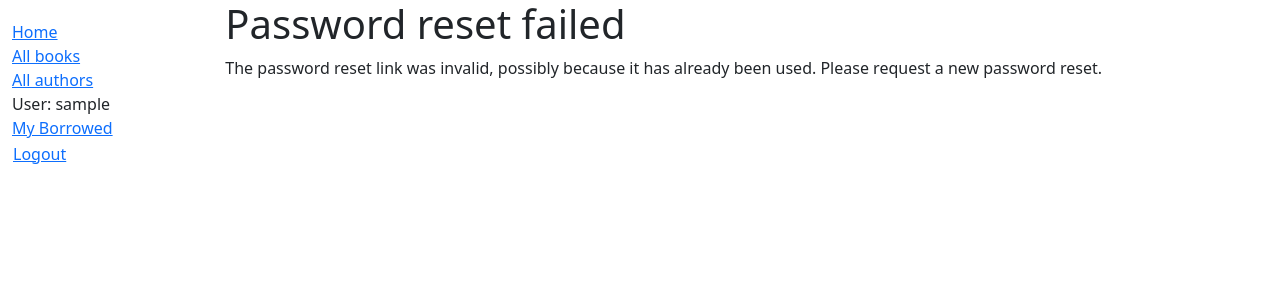
After one commit to addtruong/local_library, a Django app: page /accounts/reset/1/1/ in a window 1280 px wide. The commit adds this page. Shown: the top 300 px of the page. Run offline with Django 5.2, Linux system fonts and the light colour scheme; the visitor is signed in with stand-in values (Sample User, id 1).

Commit message:
feat: user authentication and permissions

```diff
--- a/locallibrary/catalog/admin.py
+++ b/locallibrary/catalog/admin.py
@@ -37,10 +37,10 @@ class BookAdmin(admin.ModelAdmin):
 
 @admin.register(BookInstance)
 class BookInstanceAdmin(admin.ModelAdmin):
-    list_display = ("book", "status", "due_back", "id")
+    list_display = ("book", "status", "borrower", "due_back", "id")
     list_filter = "status", "due_back"
 
     fieldsets = (
-        (None, {"fields": ("book", "id")}),
-        ("Availability", {"fields": ("status", "due_back")}),
+        (None, {"fields": ("book", "imprint", "id")}),
+        ("Availability", {"fields": ("status", "due_back", "borrower")}),
     )
--- a/locallibrary/catalog/models.py
+++ b/locallibrary/catalog/models.py
@@ -100,6 +100,7 @@ class BookInstance(models.Model):
 
     class Meta:
         ordering = ["due_back"]  # noqa: RUF012
+        permissions = (("can_mark_returned", "Set book as returned"),)
 
     def __str__(self):
         """String for representing the BookInstance object."""
--- a/locallibrary/catalog/static/css/styles.css
+++ b/locallibrary/catalog/static/css/styles.css
@@ -3,3 +3,11 @@
   padding: 0;
   list-style: none;
 }
+
+#logout-form {
+  display: inline;
+}
+#logout-form button {
+  padding: 0;
+  margin: 0;
+}
--- a/locallibrary/catalog/templates/base_generic.html
+++ b/locallibrary/catalog/templates/base_generic.html
@@ -25,6 +25,18 @@
               <li><a href="{% url 'index' %}">Home</a></li>
               <li><a href="{% url 'books' %}">All books</a></li>
               <li><a href="{% url 'authors' %}">All authors</a></li>
+              {% if user.is_authenticated %}
+                <li>User: {{ user.get_username }}</li>
+                <li><a href="{% url "my-borrowed" %}">My Borrowed</a></li>
+                <li>
+                  <form id="logout-form" method="post" action="{% url "logout" %}">
+                    {% csrf_token %}
+                    <button type="submit" class="btn btn-link">Logout</button>
+                  </form>
+                </li>
+              {% else %}
+                <li><a href="{% url 'login' %}?next={{ request.path }}">Login</a></li>
+              {% endif %}
             </ul>
           {% endblock %}
         </div>
--- a/locallibrary/catalog/templates/index.html
+++ b/locallibrary/catalog/templates/index.html
@@ -18,4 +18,5 @@
     <li><strong>Genres:</strong> {{ num_genres }}</li>
     <li><strong>Books containing Harry:</strong> {{ books_containing_harry.count }}</li>
   </ul>
+  <p>You have visited this page {{ num_visits }} time{{ num_visits|pluralize }}.</p>
 {% endblock %}
--- a/locallibrary/catalog/urls.py
+++ b/locallibrary/catalog/urls.py
@@ -8,4 +8,5 @@ urlpatterns = [
     path("book/<int:pk>/", views.BookDetailView.as_view(), name="book-detail"),
     path("authors/", views.AuthorListView.as_view(), name="authors"),
     path("author/<int:pk>/", views.AuthorDetailView.as_view(), name="author-detail"),
+    path("mybooks/", views.LoanedBooksByUserListView.as_view(), name="my-borrowed"),
 ]
--- a/locallibrary/locallibrary/settings.py
+++ b/locallibrary/locallibrary/settings.py
@@ -55,7 +55,7 @@ ROOT_URLCONF = "locallibrary.urls"
 TEMPLATES = [
     {
         "BACKEND": "django.template.backends.django.DjangoTemplates",
-        "DIRS": [],
+        "DIRS": [BASE_DIR / "templates"],
         "APP_DIRS": True,
         "OPTIONS": {
             "context_processors": [
@@ -126,3 +126,6 @@ MAILERS = {
         "BACKEND": "django.core.mail.backends.console.EmailBackend",
     },
 }
+
+
+LOGIN_REDIRECT_URL = "/"
--- a/locallibrary/locallibrary/urls.py
+++ b/locallibrary/locallibrary/urls.py
@@ -8,4 +8,5 @@ urlpatterns = [
     path("admin/", admin.site.urls),
     path("catalog/", include("catalog.urls")),
     path("", RedirectView.as_view(url="catalog/", permanent=True)),
+    path("accounts/", include("django.contrib.auth.urls")),
 ] + static(settings.STATIC_URL, document_root=settings.STATIC_ROOT)
--- /dev/null
+++ b/locallibrary/templates/registration/logged_out.html
@@ -0,0 +1,5 @@
+{% extends "base_generic.html" %}
+{% block content %}
+    <p>Logged out!</p>
+    <a href="{% url "login" %}">Click here to log in again.</a>
+{% endblock %}
--- /dev/null
+++ b/locallibrary/templates/registration/password_reset_complete.html
@@ -0,0 +1,6 @@
+{% extends "base_generic.html" %}
+
+{% block content %}
+  <h1>The password has been changed!</h1>
+  <p><a href="{% url 'login' %}">log in again?</a></p>
+{% endblock %}
--- /dev/null
+++ b/locallibrary/templates/registration/password_reset_confirm.html
@@ -0,0 +1,29 @@
+{% extends "base_generic.html" %}
+
+{% block content %}
+    {% if validlink %}
+        <p>Please enter (and confirm) your new password.</p>
+        <form action="" method="post">
+        {% csrf_token %}
+            <table>
+                <tr>
+                    <td>{{ form.new_password1.errors }}
+                        <label for="id_new_password1">New password:</label></td>
+                    <td>{{ form.new_password1 }}</td>
+                </tr>
+                <tr>
+                    <td>{{ form.new_password2.errors }}
+                        <label for="id_new_password2">Confirm password:</label></td>
+                    <td>{{ form.new_password2 }}</td>
+                </tr>
+                <tr>
+                    <td></td>
+                    <td><input type="submit" value="Change my password"></td>
+                </tr>
+            </table>
+        </form>
+    {% else %}
+        <h1>Password reset failed</h1>
+        <p>The password reset link was invalid, possibly because it has already been used. Please request a new password reset.</p>
+    {% endif %}
+{% endblock %}
--- /dev/null
+++ b/locallibrary/templates/registration/password_reset_done.html
@@ -0,0 +1,5 @@
+{% extends "base_generic.html" %}
+
+{% block content %}
+  <p>We've emailed you instructions for setting your password. If they haven't arrived in a few minutes, check your spam folder.</p>
+{% endblock %}
--- /dev/null
+++ b/locallibrary/templates/registration/password_reset_email.html
@@ -0,0 +1,2 @@
+Someone asked for password reset for email {{ email }}. Follow the link below:
+{{ protocol }}://{{ domain }}{% url 'password_reset_confirm' uidb64=uid token=token %}
```
Also changed, not shown: locallibrary/catalog/templates/catalog/bookinstance_list_borrowed_user.html (added, +19 -0 lines), locallibrary/catalog/views.py (+18 -0 lines), locallibrary/templates/registration/login.html (added, +33 -0 lines), locallibrary/templates/registration/password_reset_form.html (added, +11 -0 lines), locallibrary/catalog/migrations/0004_alter_bookinstance_options.py (added).
